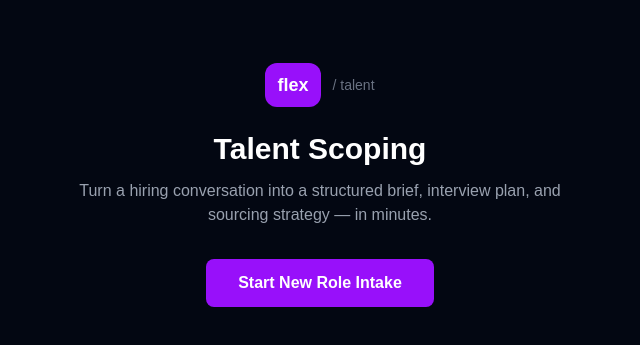
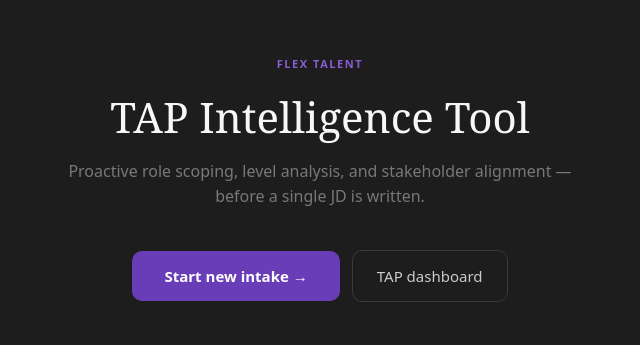
Before and after one commit to alisondavis-ops/-flex-talent-scoping, a Next.js app: page / in a window 1280 px wide. Shown: the part 215-560 px from the top of the page, without its empty margins (320-960 px from the left). Built offline with nearby package versions, Linux system fonts and the light colour scheme.

Commit message:
Fix Next.js params async — app working end to end

```diff
--- a/app/api/respond/[token]/route.ts
+++ b/app/api/respond/[token]/route.ts
@@ -41,9 +41,10 @@ function getQuestionsForRole(roleType: string) {
 
 export async function GET(
   _request: Request,
-  { params }: { params: { token: string } }
+  { params }: { params: Promise<{ token: string }> }
 ) {
-  const decoded = validateToken(params.token);
+  const { token } = await params;
+  const decoded = validateToken(token);
   if (!decoded) {
     return NextResponse.json({ success: false, error: "Invalid or expired link" }, { status: 401 });
   }
@@ -79,10 +80,11 @@ export async function GET(
 
 export async function POST(
   request: Request,
-  { params }: { params: { token: string } }
+  { params }: { params: Promise<{ token: string }> }
 ) {
   try {
-    const decoded = validateToken(params.token);
+    const { token } = await params;
+  const decoded = validateToken(token);
     if (!decoded) {
       return NextResponse.json({ success: false, error: "Invalid or expired link" }, { status: 401 });
     }
--- a/app/api/sessions/[id]/invites/route.ts
+++ b/app/api/sessions/[id]/invites/route.ts
@@ -7,12 +7,12 @@ const APP_URL = process.env.NEXT_PUBLIC_APP_URL ?? "http://localhost:3000";
 
 export async function POST(
   request: Request,
-  { params }: { params: { id: string } }
+  { params }: { params: Promise<{ id: string }> }
 ) {
   try {
     const body = (await request.json()) as AddInviteRequest;
     const { name, slack_user_id, role_type } = body;
-    const sessionId = params.id;
+    const { id: sessionId } = await params;
 
     const session = getSession(sessionId);
     if (!session) {
--- a/app/api/sessions/[id]/route.ts
+++ b/app/api/sessions/[id]/route.ts
@@ -3,9 +3,10 @@ import { getSession } from "@/lib/sessions";
 
 export async function GET(
   _request: Request,
-  { params }: { params: { id: string } }
+  { params }: { params: Promise<{ id: string }> }
 ) {
-  const session = getSession(params.id);
+  const { id } = await params;
+  const session = getSession(id);
   if (!session) {
     return NextResponse.json({ success: false, error: "Session not found" }, { status: 404 });
   }
--- a/app/api/sessions/[id]/synthesize/route.ts
+++ b/app/api/sessions/[id]/synthesize/route.ts
@@ -6,7 +6,7 @@ import { createSearchChannel } from "@/lib/slack";
 
 export async function POST(
   _request: Request,
-  { params }: { params: { id: string } }
+  { params }: { params: Promise<{ id: string }> }
 ) {
   try {
     const session = getSession(params.id);
--- /dev/null
+++ b/app/dashboard/page.tsx
@@ -0,0 +1,108 @@
+"use client";
+
+import { useState, useEffect } from "react";
+import type { IntakeSession } from "@/types";
+
+const styles = {
+  page: { minHeight: "100vh", background: "#1D1D1D", color: "#F7F7F7", fontFamily: "'DM Sans', system-ui, sans-serif" },
+  container: { maxWidth: 900, margin: "0 auto", padding: "40px 24px" },
+  label: { fontSize: 11, fontWeight: 700, letterSpacing: "0.14em", textTransform: "uppercase" as const, color: "#8B5DD4" },
+  heading: { fontFamily: "'DM Serif Display', Georgia, serif", fontSize: 32, color: "#F7F7F7", lineHeight: 1.25 },
+  card: { background: "#242424", border: "1px solid #3A3A3A", borderRadius: 12, padding: 20, marginBottom: 12, cursor: "pointer", transition: "all 150ms ease", textDecoration: "none", display: "block", color: "inherit" },
+  btnPrimary: { padding: "12px 24px", borderRadius: 10, border: "none", background: "#6A3DB8", color: "#fff", fontSize: 14, fontWeight: 600, fontFamily: "inherit", cursor: "pointer", textDecoration: "none", display: "inline-block" },
+};
+
+const PHASE_COLORS: Record<string, string> = {
+  intake_complete: "#C17F24",
+  stakeholders_invited: "#4A8C5C",
+  synthesis_complete: "#6A3DB8",
+  closed: "#555",
+};
+
+export default function DashboardPage() {
+  const [sessions, setSessions] = useState<IntakeSession[]>([]);
+  const [loading, setLoading] = useState(true);
+
+  useEffect(() => {
+    fetch("/api/sessions")
+      .then(r => r.json())
+      .then(d => { if (d.success) setSessions(d.data); })
+      .finally(() => setLoading(false));
+  }, []);
+
+  return (
+    <div style={styles.page}>
+      <div style={styles.container}>
+        <div style={{ display: "flex", justifyContent: "space-between", alignItems: "flex-start", marginBottom: 40 }}>
+          <div>
+            <div style={{ ...styles.label, marginBottom: 8 }}>Flex Talent</div>
+            <h1 style={styles.heading}>TAP Dashboard</h1>
+          </div>
+          <a href="/intake" style={styles.btnPrimary}>+ New Intake</a>
+        </div>
+
+        {loading ? (
+          <div style={{ display: "flex", alignItems: "center", gap: 12, color: "#787878" }}>
+            <div style={{ width: 20, height: 20, border: "2px solid #3A3A3A", borderTopColor: "#6A3DB8", borderRadius: "50%", animation: "spin 0.8s linear infinite" }} />
+            Loading sessions...
+            <style>{`@keyframes spin { to { transform: rotate(360deg); } }`}</style>
+          </div>
+        ) : sessions.length === 0 ? (
+          <div style={{ textAlign: "center", padding: "80px 0" }}>
+            <div style={{ fontSize: 48, marginBottom: 16 }}>📋</div>
+            <h2 style={{ fontFamily: "'DM Serif Display', Georgia, serif", fontSize: 22, marginBottom: 12 }}>No searches yet</h2>
+            <p style={{ fontSize: 14, color: "#787878", marginBottom: 24 }}>Start a new intake to run your first AI-powered role analysis.</p>
+            <a href="/intake" style={styles.btnPrimary}>Start first intake →</a>
+          </div>
+        ) : (
+          <div>
+            <div style={{ fontSize: 13, color: "#787878", marginBottom: 20 }}>{sessions.length} active search{sessions.length !== 1 ? "es" : ""}</div>
+            {sessions.map(session => (
+              <a key={session.id} href={`/results/${session.id}`} style={styles.card}
+                onMouseEnter={e => { (e.currentTarget as HTMLElement).style.borderColor = "#6A3DB8"; }}
+                onMouseLeave={e => { (e.currentTarget as HTMLElement).style.borderColor = "#3A3A3A"; }}>
+                <div style={{ display: "flex", justifyContent: "space-between", alignItems: "flex-start" }}>
+                  <div>
+                    <div style={{ fontSize: 16, fontWeight: 700, marginBottom: 6 }}>{session.job_family}</div>
+                    <div style={{ display: "flex", gap: 12, alignItems: "center", flexWrap: "wrap" as const }}>
+                      <span style={{ fontSize: 12, color: "#787878" }}>{session.track.toUpperCase()}</span>
+                      <span style={{ fontSize: 12, color: "#787878" }}>·</span>
+                      <span style={{ fontSize: 12, color: "#787878" }}>Session {session.id.slice(0, 8)}</span>
+                      {session.ai_analysis && (
+                        <>
+                          <span style={{ fontSize: 12, color: "#787878" }}>·</span>
+                          <span style={{ fontSize: 12, color: "#787878" }}>
+                            HM: L{session.ai_analysis.level_analysis.hm_requested_level} · AI: L{session.ai_analysis.level_analysis.recommended_level}
+                            {!session.ai_analysis.level_analysis.level_match && " ⚠"}
+                          </span>
+                        </>
+                      )}
+                    </div>
+                  </div>
+                  <div style={{ display: "flex", flexDirection: "column" as const, alignItems: "flex-end", gap: 8 }}>
+                    <span style={{ fontSize: 11, padding: "3px 10px", borderRadius: 99, background: `${PHASE_COLORS[session.phase]}22`, color: PHASE_COLORS[session.phase], border: `1px solid ${PHASE_COLORS[session.phase]}44` }}>
+                      {session.phase.replace(/_/g, " ")}
+                    </span>
+                    <span style={{ fontSize: 11, color: "#555" }}>
+                      {new Date(session.created_at).toLocaleDateString("en-US", { month: "short", day: "numeric", year: "numeric" })}
+                    </span>
+                  </div>
+                </div>
+                {session.invites.length > 0 && (
+                  <div style={{ marginTop: 12, paddingTop: 12, borderTop: "1px solid #3A3A3A", display: "flex", gap: 16 }}>
+                    <span style={{ fontSize: 12, color: "#787878" }}>
+                      {session.invites.filter(i => i.status === "submitted").length}/{session.invites.length} stakeholders responded
+                    </span>
+                    {session.synthesis && (
+                      <span style={{ fontSize: 12, color: "#6A3DB8" }}>✓ Synthesis complete</span>
+                    )}
+                  </div>
+                )}
+              </a>
+            ))}
+          </div>
+        )}
+      </div>
+    </div>
+  );
+}
--- a/app/page.tsx
+++ b/app/page.tsx
@@ -1,4 +1,30 @@
-import FlexTalentScoping from "@/components/FlexTalentScoping";
+"use client";
+
+const styles = {
+  page: { minHeight: "100vh", background: "#1D1D1D", color: "#F7F7F7", fontFamily: "'DM Sans', system-ui, sans-serif", display: "flex", alignItems: "center", justifyContent: "center" },
+  container: { maxWidth: 560, padding: "40px 24px", textAlign: "center" as const },
+  label: { fontSize: 11, fontWeight: 700, letterSpacing: "0.14em", textTransform: "uppercase" as const, color: "#8B5DD4", marginBottom: 20, display: "block" },
+  heading: { fontFamily: "'DM Serif Display', Georgia, serif", fontSize: 42, color: "#F7F7F7", lineHeight: 1.2, marginBottom: 16 },
+  sub: { fontSize: 16, color: "#787878", lineHeight: 1.6, marginBottom: 40 },
+  btnPrimary: { display: "inline-block", padding: "14px 32px", borderRadius: 10, background: "#6A3DB8", color: "#fff", fontSize: 15, fontWeight: 600, fontFamily: "inherit", textDecoration: "none", marginRight: 12, marginBottom: 12 },
+  btnSecondary: { display: "inline-block", padding: "14px 24px", borderRadius: 10, border: "1px solid #3A3A3A", background: "transparent", color: "#CACACA", fontSize: 15, fontFamily: "inherit", textDecoration: "none", marginBottom: 12 },
+};
+
 export default function Home() {
-  return <FlexTalentScoping />;
+  return (
+    <div style={styles.page}>
+      <div style={styles.container}>
+        <span style={styles.label}>Flex Talent</span>
+        <h1 style={styles.heading}>TAP Intelligence Tool</h1>
+        <p style={styles.sub}>
+          Proactive role scoping, level analysis, and stakeholder alignment —
+          before a single JD is written.
+        </p>
+        <div>
+          <a href="/intake" style={styles.btnPrimary}>Start new intake →</a>
+          <a href="/dashboard" style={styles.btnSecondary}>TAP dashboard</a>
+        </div>
+      </div>
+    </div>
+  );
 }
```
Also changed, not shown: app/api/sessions/route.ts (line endings or trailing spaces).
